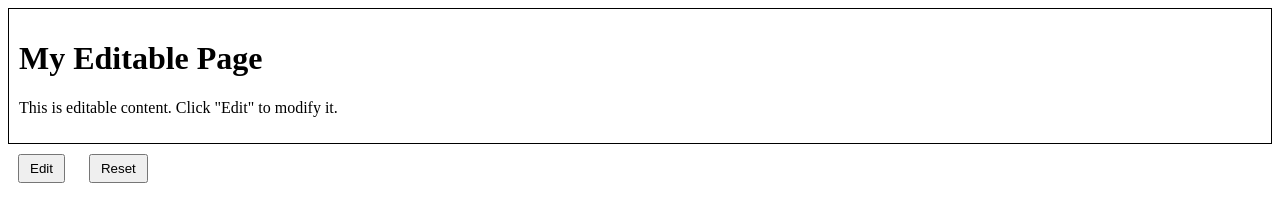
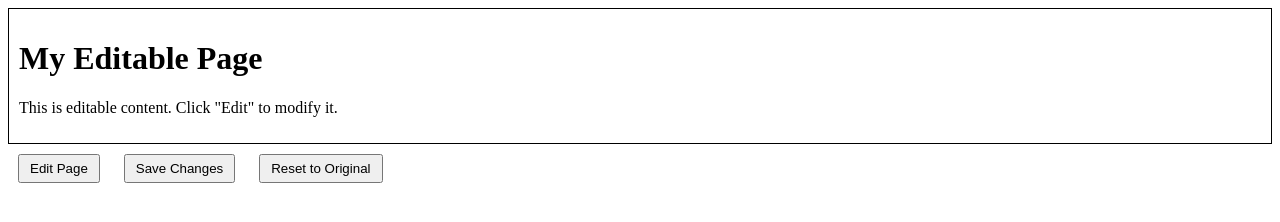
Before and after one commit to My-Lab-214/ediweb2, a plain HTML site: page index.html in a window 1280 px wide. Drawn offline with Linux system fonts and the light colour scheme.

Commit message:
Update index.html

```diff
--- a/index.html
+++ b/index.html
@@ -14,10 +14,11 @@
         <h1>My Editable Page</h1>
         <p>This is editable content. Click "Edit" to modify it.</p>
     </div>
-    <button id="editButton">Edit</button>
-    <button id="saveButton" style="display: none;">Save</button>
-    <button id="resetButton">Reset</button>
+   <button onclick="enableEditMode()">Edit Page</button>
+<button onclick="saveContent()">Save Changes</button>
+<button onclick="resetContent()">Reset to Original</button>
 
-    <script src="script.js"></script>
+<script src="script.js"></script>
+
 </body>
 </html>
```
